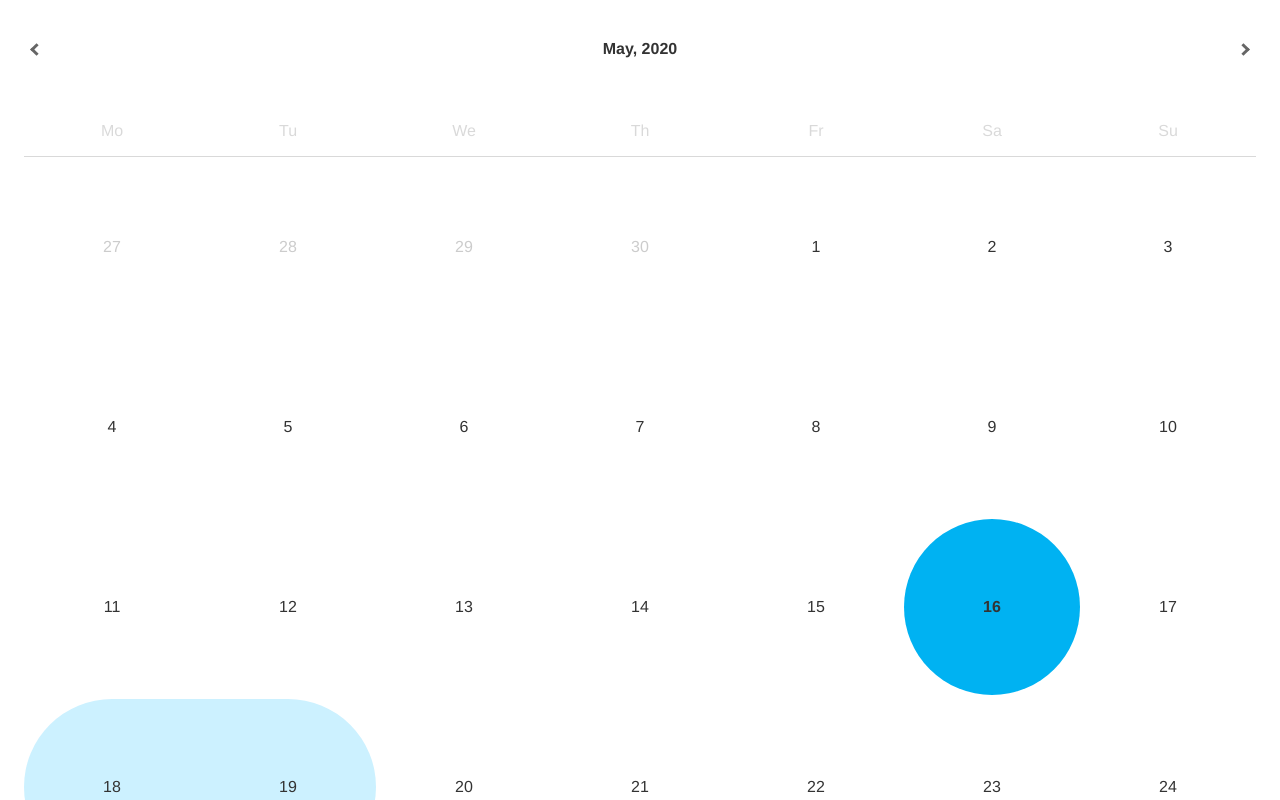
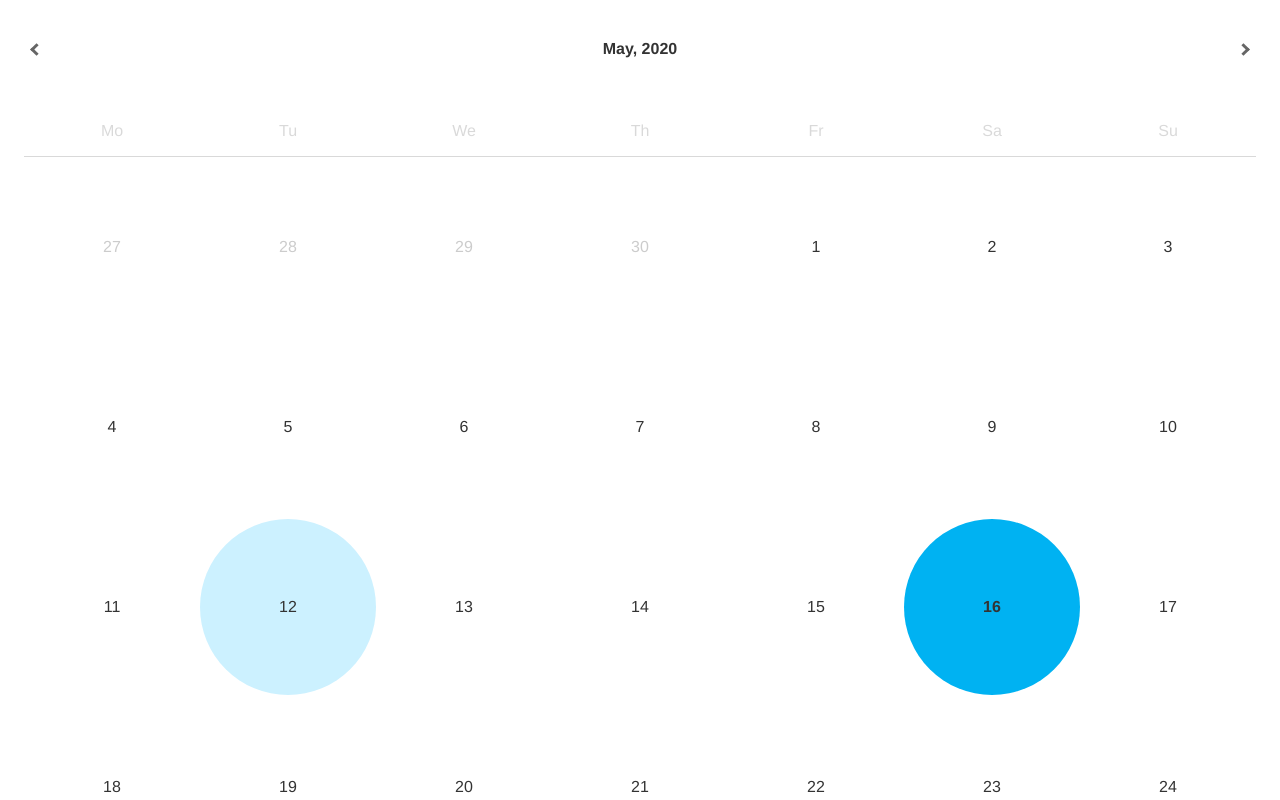
Before and after one commit to mAntala/DatePicker, a Vue app: page / in a window 1280 px wide. Shown: the top 800 px of the page. Built offline with nearby package versions, Linux system fonts and the light colour scheme.

Commit message:
Added functionality for getting, setting formatted dates, added mount functionality for setting binded value

```diff
--- a/src/App.vue
+++ b/src/App.vue
@@ -1,6 +1,6 @@
 <template>
   <div id="app">
-    <DatePicker v-model="myDate" :highlightToday="true" :range="true" ref="picker"></DatePicker>
+    <DatePicker v-model="myDate" :highlightToday="true" :range="true" :formatted="false" ref="picker"></DatePicker>
   </div>
 </template>
 
@@ -14,14 +14,14 @@
   },
   data() {
     return {
-      myDate: new Date(1589278277000),
-      // myDate: [new Date(1589278277000), new Date(1589278277000)],
+      // myDate: new Date(1589278277000),
+      myDate: [new Date(1589278277000), new Date(1589278277000)],
       // myDate: "15-5-2020"
     };
   },
   mounted() {
-    this.$refs.picker.setFormattedDate( "18-05-2020" );
-    console.log( this.$refs.picker.getFormattedDate() );
+    // this.$refs.picker.setFormattedDate( "18-05-2020" );
+    // console.log( this.$refs.picker.getFormattedDate() );
   }
 };
 </script>
--- a/src/components/DatePicker.vue
+++ b/src/components/DatePicker.vue
@@ -66,8 +66,7 @@
                 today: new Date(),
                 date: new Date(),
                 inputDate: [],
-                selectClick: 0,
-                calendar: {}
+                selectClick: 0
             };
         },
         methods: {
@@ -360,6 +359,24 @@
 
                 this.highlightSelectedDates();
             }
+        },
+        mounted() {
+            let bindValue = this.$attrs.value;
+
+            if( this.$props.range && !this.$props.formatted ) {
+                bindValue = bindValue.map( value => this.formattedDate( value ) );
+                this.$set( this.inputDate, 0, bindValue[0] );
+                this.$set( this.inputDate, 1, bindValue[1] );
+                return;
+            }
+
+            if( this.$props.formatted ) {
+                this.setFormattedDate( bindValue );
+                return;
+            }
+
+            let formattedDate = this.formattedDate( bindValue );
+            this.setFormattedDate( formattedDate );
         }
     };
 </script>
```
